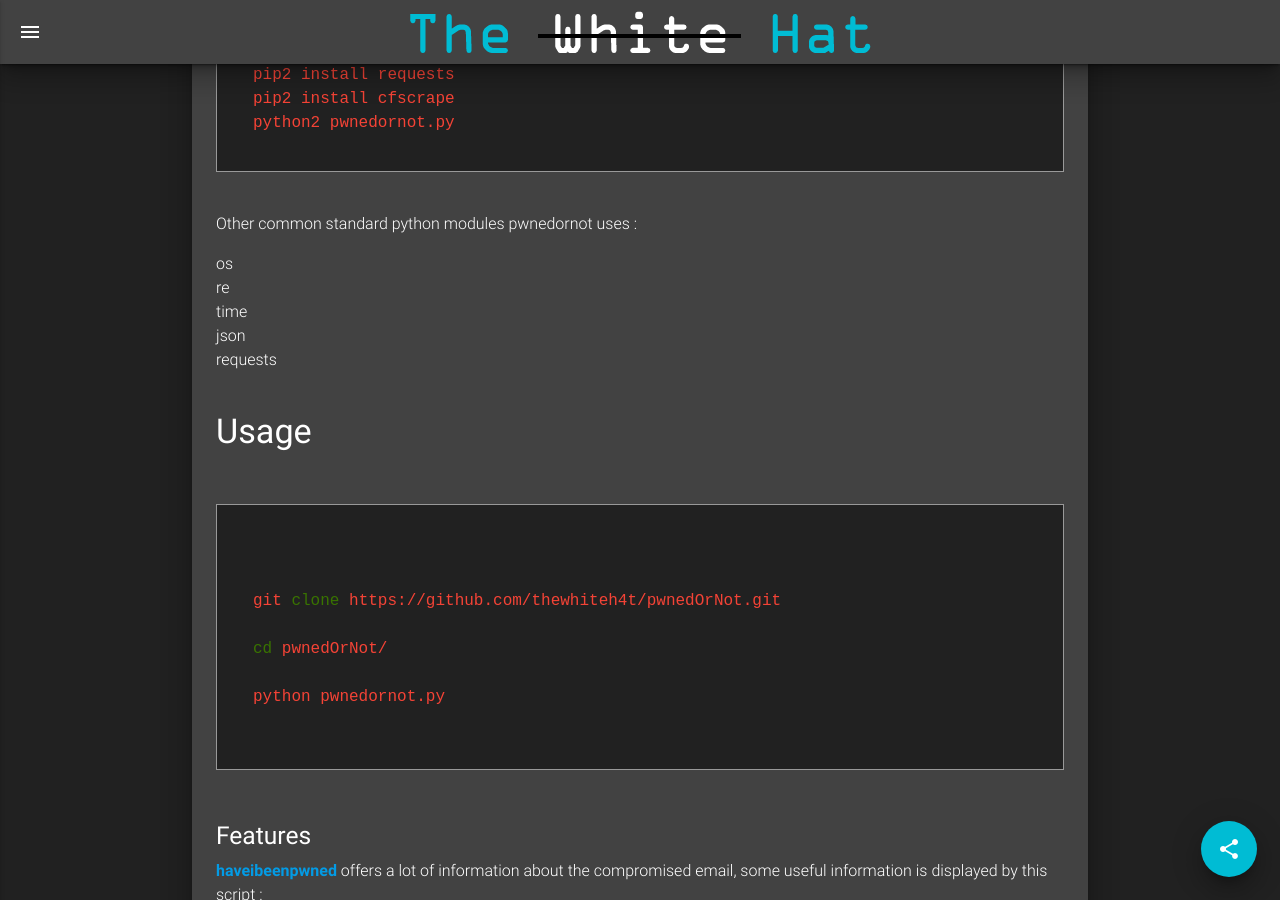
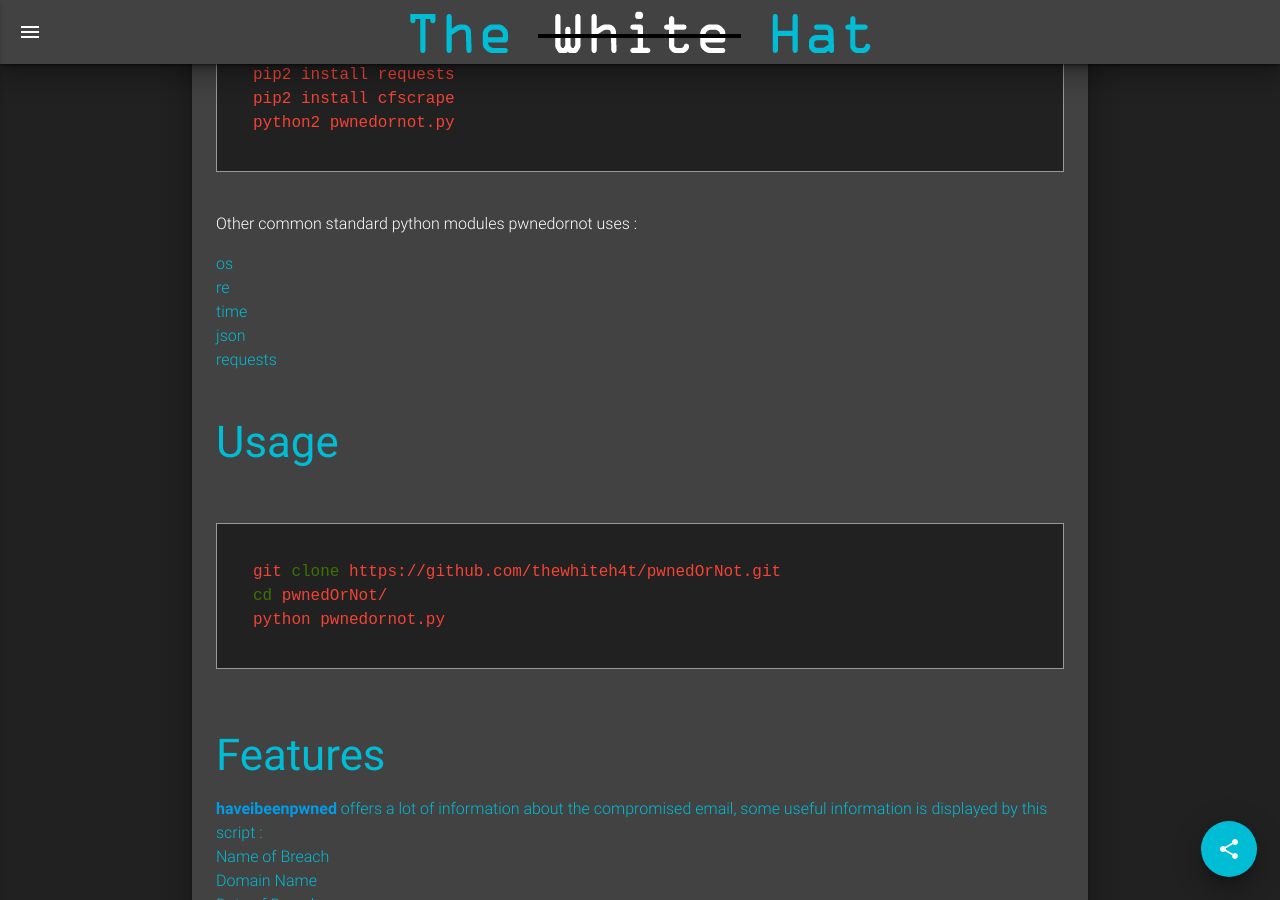
Before and after one commit to thewhiteh4t/thewhiteh4t.github.io, a Jekyll site: the page built from _posts/2018-05-26-pwnedornot.md, in a window 1280 px wide and 900 px high, scrolled down 1067 px. Built offline with Jekyll 4.4.1, drawn with Linux system fonts in a browser that asks for light colours; nearby versions of some CDN libraries; our own code applies the rules of GitHub Pages for plain Markdown files.

Commit message:
Update from Forestry.io - 2018-05-26-pwnedornot.md

```diff
--- a/_posts/2018-05-26-pwnedornot.md
+++ b/_posts/2018-05-26-pwnedornot.md
@@ -58,7 +58,7 @@ python2 pwnedornot.py
 
 Other common standard python modules pwnedornot uses :
 
-<ul>
+<ul class="cyan-text">
 
 <li>os</li>
 
@@ -72,27 +72,22 @@ Other common standard python modules pwnedornot uses :
 
 <br>
 
-<h4>Usage</h4>
+<h3>Usage</h3>
 
 <br>
 
-<pre><code class="grey darken-4 red-text">
-
-git clone https://github.com/thewhiteh4t/pwnedOrNot.git
-
+<pre><code class="grey darken-4 red-text">git clone https://github.com/thewhiteh4t/pwnedOrNot.git
 cd pwnedOrNot/
-
 python pwnedornot.py
-
 </code></pre>
 
 <br>
 
-<h5>Features</h5>
+<h3>Features</h3>
 
 <b><a href="[https://haveibeenpwned.com/API/v2](https://haveibeenpwned.com/API/v2)">haveibeenpwned</a></b> offers a lot of information about the compromised email, some useful information is displayed by this script :
 
-<ul>
+<ul class="cyan-text">
 
 <li>Name of Breach</li>
 
@@ -118,7 +113,7 @@ And with all this information <b>pwnedOrNot</b> can easily find passwords for co
 
 <br>
 
-<h6>Screenshots</h6>
+<h3>Screenshots</h3>
 
 !\[example\](https://github.com/thewhiteh4t/pwnedOrNot/blob/master/pwned1.png)
 
```
